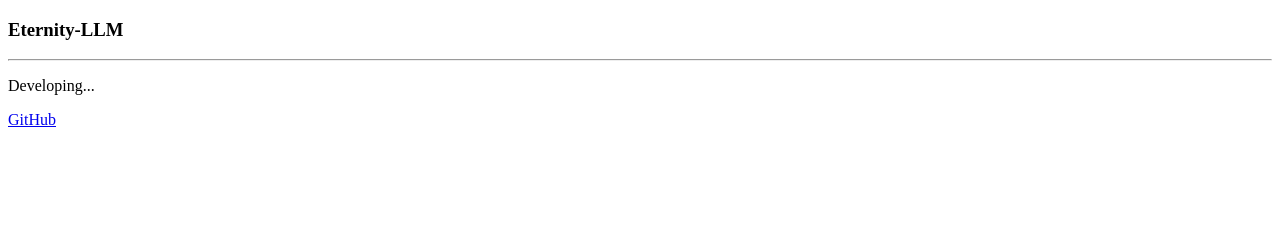
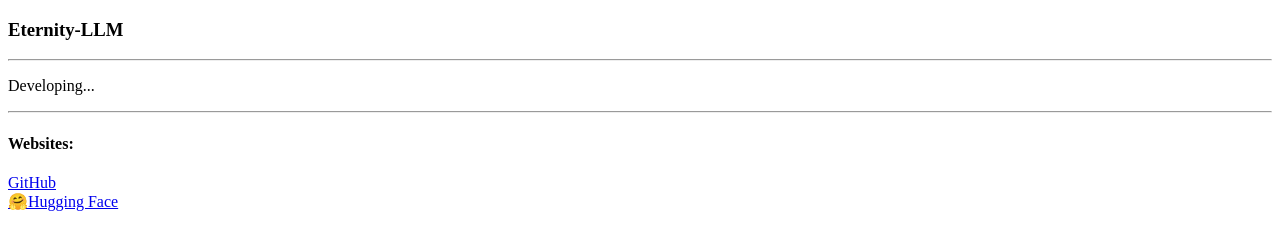
Before and after one commit to Eternity-LLM/eternity-llm.github.io, a plain HTML site: page index.html in a window 1280 px wide. Drawn offline with Linux system fonts and the light colour scheme.

Commit message:
Update index.html

```diff
--- a/index.html
+++ b/index.html
@@ -7,6 +7,10 @@
     <h3>Eternity-LLM</h3>
     <hr />
     <p>Developing...</p>
-    <a href="https://github.com/eternity-llm/">GitHub</a>
+    <hr />
+    <h4>Websites: </h4>
+    <a href="https://github.com/eternity-llm/" target="_blank">GitHub</a>
+    <br />
+    <a href="https://huggingface.co/eternity-llm/" target="_blank">🤗Hugging Face</a>
   </body>
  </html>
```
